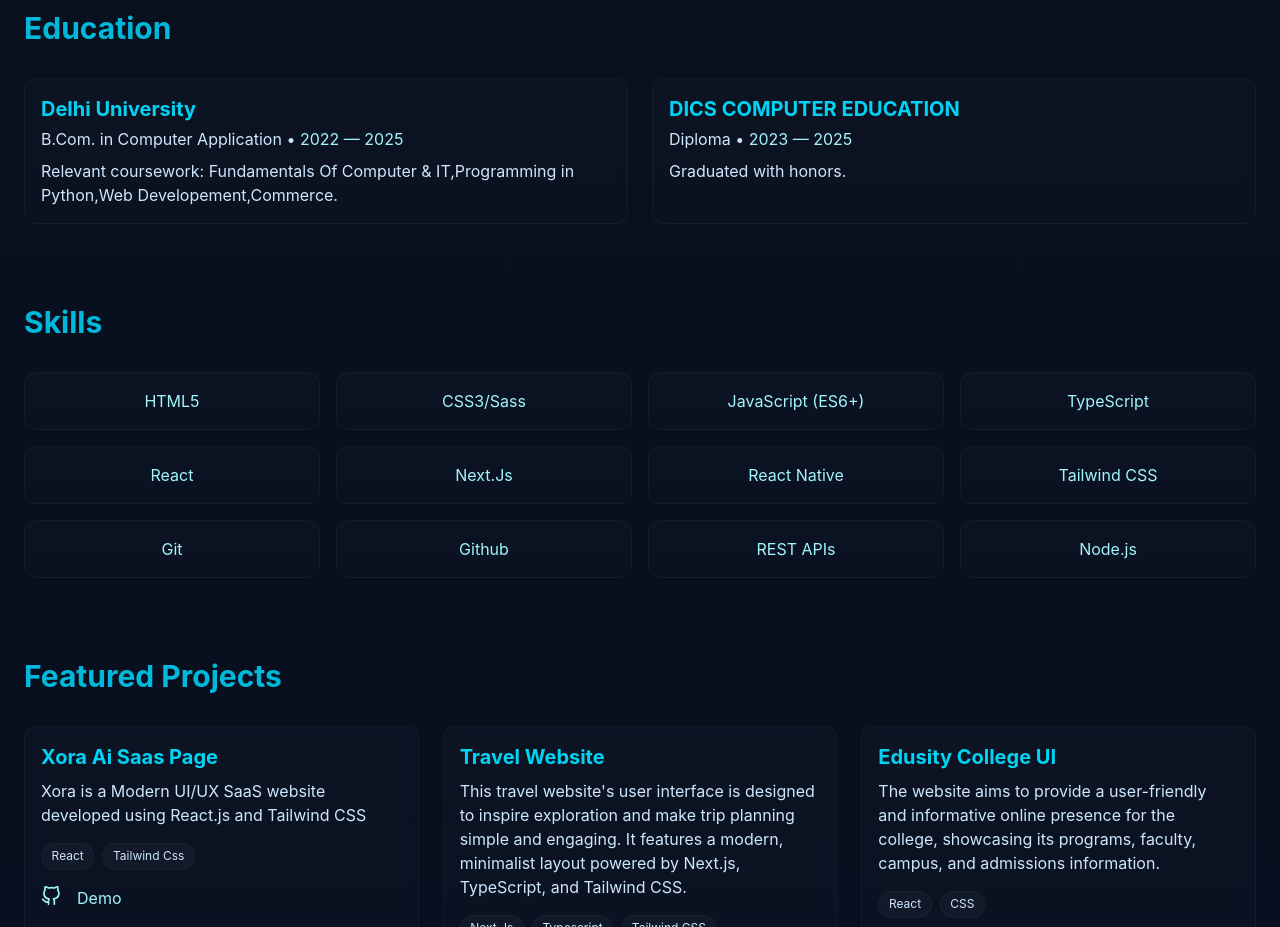
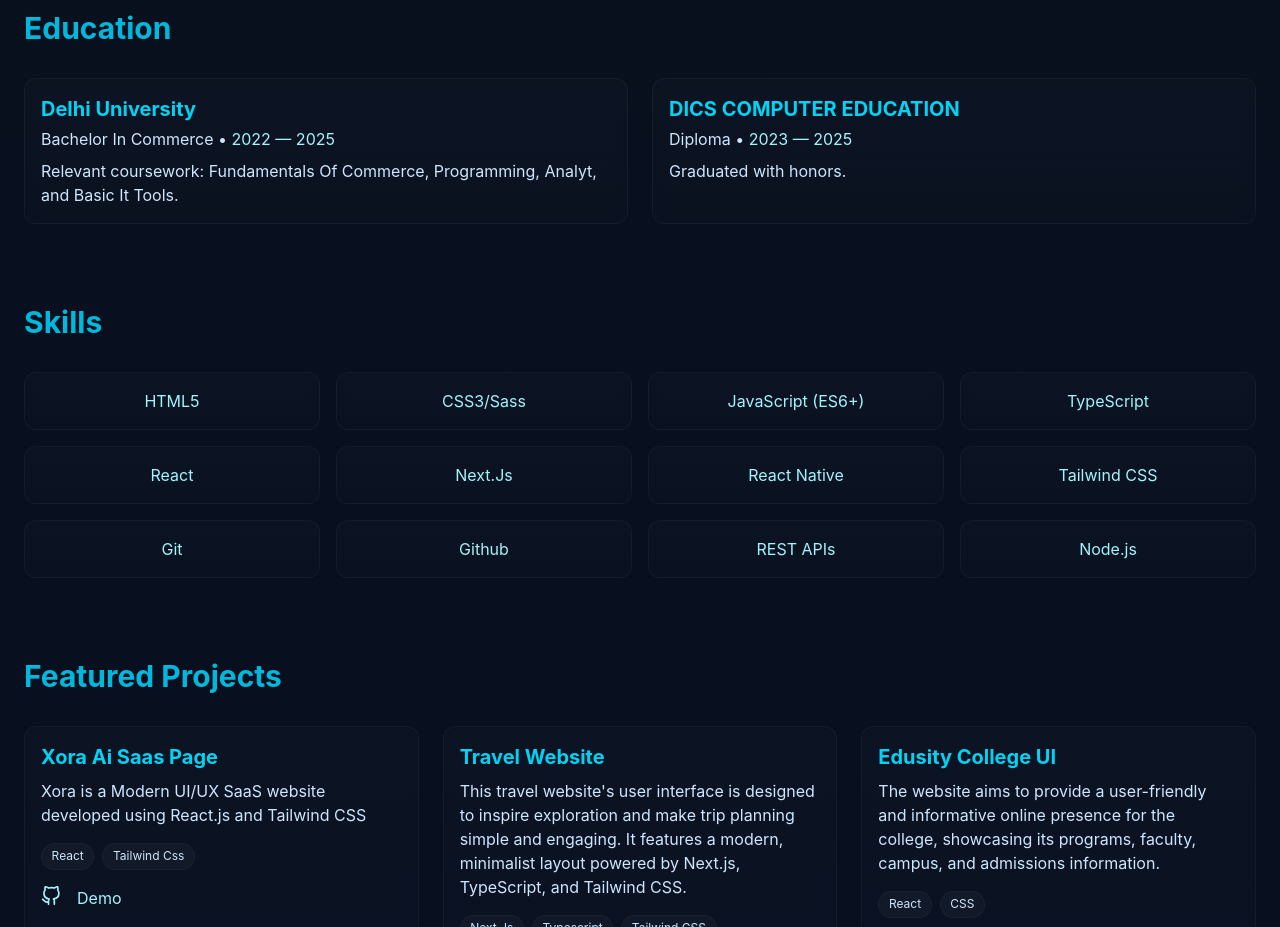
Before and after one commit to nikhildev-webapp/portfolio, a React (Vite) app: page / in a window 1280 px wide. Shown: the part 1360-2287 px from the top of the page. Built offline with nearby package versions, Linux system fonts and the light colour scheme.

Commit message:
Modify education details for Delhi University
Updated degree and coursework details for Delhi University.

```diff
--- a/src/components/Education.jsx
+++ b/src/components/Education.jsx
@@ -5,10 +5,10 @@ import { motion } from "framer-motion";
 const education = [
   {
     institution: "Delhi University",
-    degree: "B.Com. in Computer Application",
+    degree: "Bachelor In Commerce",
     period: "2022 — 2025",
     details:
-      "Relevant coursework: Fundamentals Of Computer & IT,Programming in Python,Web Developement,Commerce.",
+      "Relevant coursework: Fundamentals Of Commerce, Programming, Analyt, and Basic It Tools.",
   },
   {
     institution: "DICS COMPUTER EDUCATION",
```
